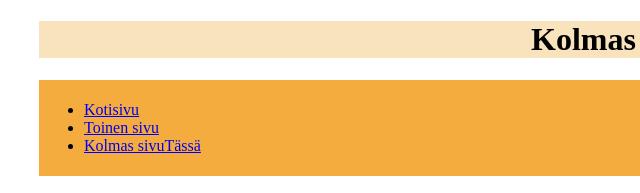
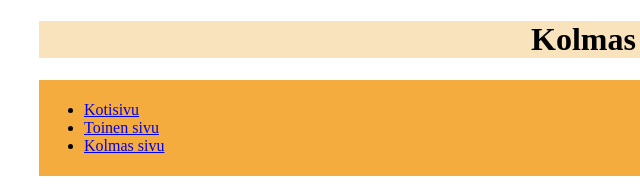
Before and after one commit to kas00144/kas00144.github.io, a plain HTML site: page third6.html in a window 1280 px wide. Shown: the top 193 px of the page, 25-665 px from the left. Drawn offline with Linux system fonts and the light colour scheme.

Commit message:
Update third6.html

```diff
--- a/third6.html
+++ b/third6.html
@@ -16,7 +16,7 @@
     <ul>
         <li><a href="index6.html">Kotisivu</a></li>
         <li><a href="second6.html">Toinen sivu</a></li>
-        <li><a href="third6.html">Kolmas sivuTässä </a></li>
+        <li><a href="third6.html">Kolmas sivu</a></li>
     </ul>
 </div>
 
```
